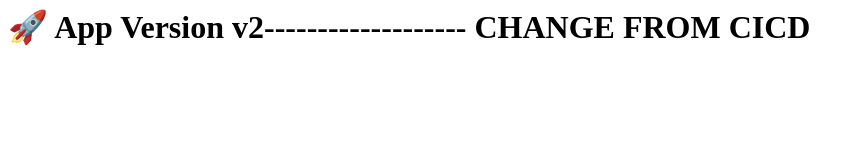
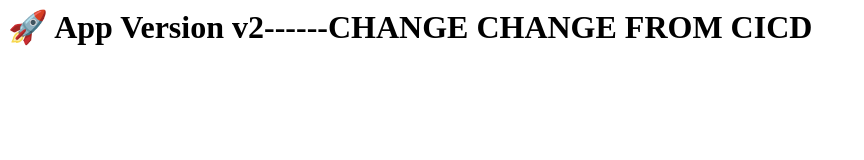
Before and after one commit to PullaPantangi/versioned_app_test, a plain HTML site: page apps/v2/index.html in a window 1280 px wide. Shown: the whole page, without its empty margins (0-864 px from the left). Drawn offline with Linux system fonts and the light colour scheme.

Commit message:
Update index.html

```diff
--- a/apps/v2/index.html
+++ b/apps/v2/index.html
@@ -1 +1 @@
-<h1>🚀 App Version v2------------------- CHANGE FROM CICD</h1>
+<h1>🚀 App Version v2------CHANGE CHANGE FROM CICD</h1>
```
